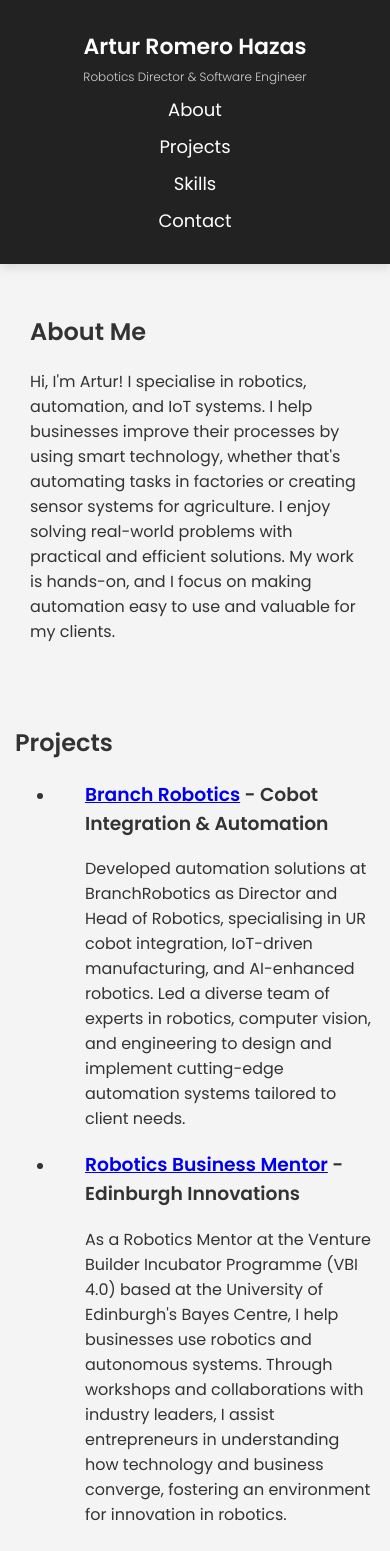
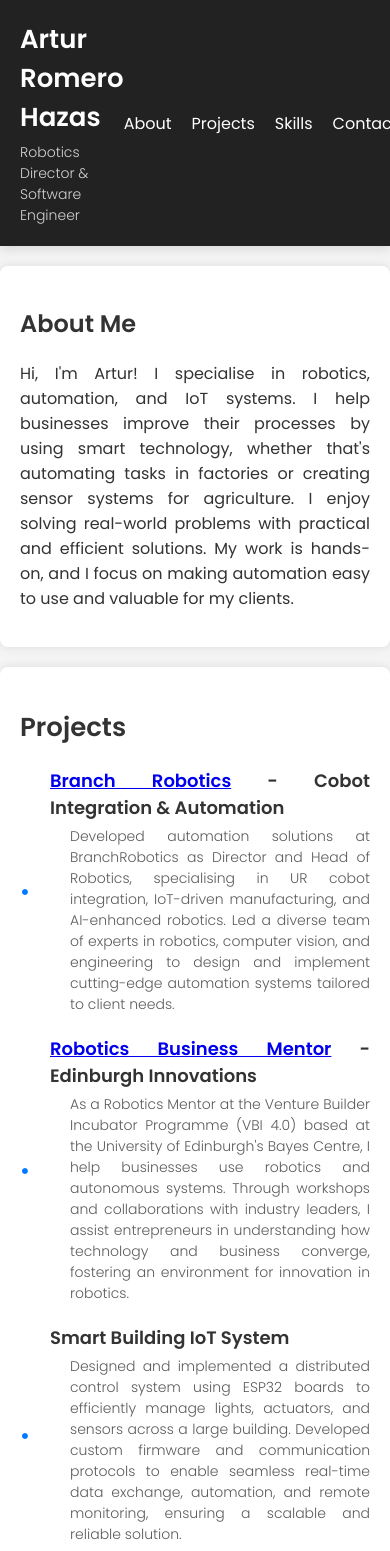
Before and after one commit to arom25/Artur-Website, a plain HTML site: page index.html in a window 390 px wide. Shown: the top 1551 px of the page. Drawn offline with Linux system fonts and the light colour scheme.

Commit message:
updated pages

```diff
--- a/style.css
+++ b/style.css
@@ -1,10 +1,103 @@
-/* Base styling for larger screens (PC) */
 body {
     font-family: 'Poppins', sans-serif;
     margin: 0;
     padding: 0;
     background: #f4f4f4;
     color: #333;
+}
+
+#projects {
+    padding: 20px;
+    margin: 20px auto;
+    max-width: 800px;
+    background: white;
+    border-radius: 8px;
+    box-shadow: 0 0 10px rgba(0, 0, 0, 0.1);
+}
+
+#projects h2 {
+    text-align: left;
+    font-size: 26px;
+    font-weight: 600;
+    margin-bottom: 20px;
+}
+
+.project-list {
+    list-style: none;
+    padding: 0;
+}
+
+.project-list li {
+    position: relative;
+    padding-left: 30px; /* Ensures space for the bullet */
+    margin-bottom: 20px;
+}
+
+.project-list li::before {
+    content: "•";
+    position: absolute; /* Keeps the bullet in place */
+    left: 0; /* Aligns the bullet to the left of the text */
+    top: 50%;
+    transform: translateY(-50%); /* Centers vertically */
+    font-size: 24px;
+    color: #007bff;
+}
+
+.project-list h3 {
+    font-size: 18px;
+    font-weight: 600;
+    margin: 0 0 5px;
+}
+
+.project-list p {
+    font-size: 14px;
+    font-weight: 300;
+    margin: 0;
+    padding-left: 20px;
+    opacity: 0.8;
+}
+
+footer {
+    text-align: center;
+    padding: 10px;
+    background: #222;
+    color: white;
+    margin-top: 20px;
+}
+
+section {
+    padding: 20px;
+    margin: 20px auto;
+    max-width: 800px;
+    background: white;
+    border-radius: 8px;
+    box-shadow: 0 0 10px rgba(0, 0, 0, 0.1);
+    text-align: justify;
+
+}
+
+#skills-languages {
+    padding: 20px;
+    margin: 20px auto;
+    max-width: 800px; /* Limits width */
+    background: white;
+    border-radius: 8px;
+    box-shadow: 0 0 10px rgba(0, 0, 0, 0.1);
+}
+
+.skills-languages {
+    display: flex;
+    justify-content: space-between;
+    max-width: 800px; /* Limits width */
+    gap: 20px;
+}
+
+.skills, .languages {
+    width: 50%;
+    padding: 20px;
+    background: white;
+    border-radius: 8px;
+    box-shadow: 0 0 10px rgba(0, 0, 0, 0.1);
 }
 
 header {
@@ -58,115 +151,3 @@ nav ul li a {
 nav ul li a:hover {
     color: #00aaff;
 }
-
-/* Mobile screens (up to 767px) */
-@media (max-width: 767px) {
-    .header-container {
-        flex-direction: column;
-        align-items: center;
-        text-align: center;
-        padding: 10px;
-    }
-
-    .logo h1 {
-        font-size: 22px; /* Adjust header size */
-    }
-
-    .logo p {
-        font-size: 12px; /* Adjust subheader size */
-        margin-top: 5px;
-    }
-
-    nav ul {
-        flex-direction: column;
-        gap: 10px;
-        margin-top: 10px;
-        padding: 0;
-    }
-
-    nav ul li {
-        display: block;
-        text-align: center;
-    }
-
-    nav ul li a {
-        font-size: 18px; /* Adjust font size for better visibility */
-    }
-
-    section {
-        padding: 15px;
-        margin: 15px;
-        max-width: 100%;
-    }
-
-    #projects, #skills-languages {
-        padding: 15px;
-        margin: 15px 0;
-        max-width: 100%;
-    }
-
-    .skills-languages {
-        flex-direction: column;
-        gap: 15px;
-    }
-
-    .skills, .languages {
-        width: 100%;
-    }
-
-    .project-list li {
-        padding-left: 20px;
-    }
-
-    footer {
-        padding: 10px;
-        font-size: 12px;
-    }
-}
-
-/* Tablet screens (768px to 1024px) */
-@media (min-width: 768px) and (max-width: 1024px) {
-    .header-container {
-        flex-direction: column;
-        text-align: center;
-    }
-
-    nav ul {
-        flex-direction: column;
-        gap: 15px;
-    }
-
-    section {
-        padding: 20px;
-        margin: 20px auto;
-        max-width: 90%;
-    }
-
-    #projects, #skills-languages {
-        padding: 20px;
-        margin: 20px 0;
-        max-width: 90%;
-    }
-
-    .skills-languages {
-        flex-direction: column;
-    }
-
-    .skills, .languages {
-        width: 100%;
-    }
-
-    .project-list li {
-        padding-left: 25px;
-    }
-}
-
-/* Additional style adjustments for the project titles (h3) */
-.project-list h3 {
-    text-align: left; /* Ensure alignment to left */
-}
-
-/* Ensure the project list items are properly aligned on mobile */
-.project-list li {
-    padding-left: 30px; /* Space for the bullet */
-}
```
